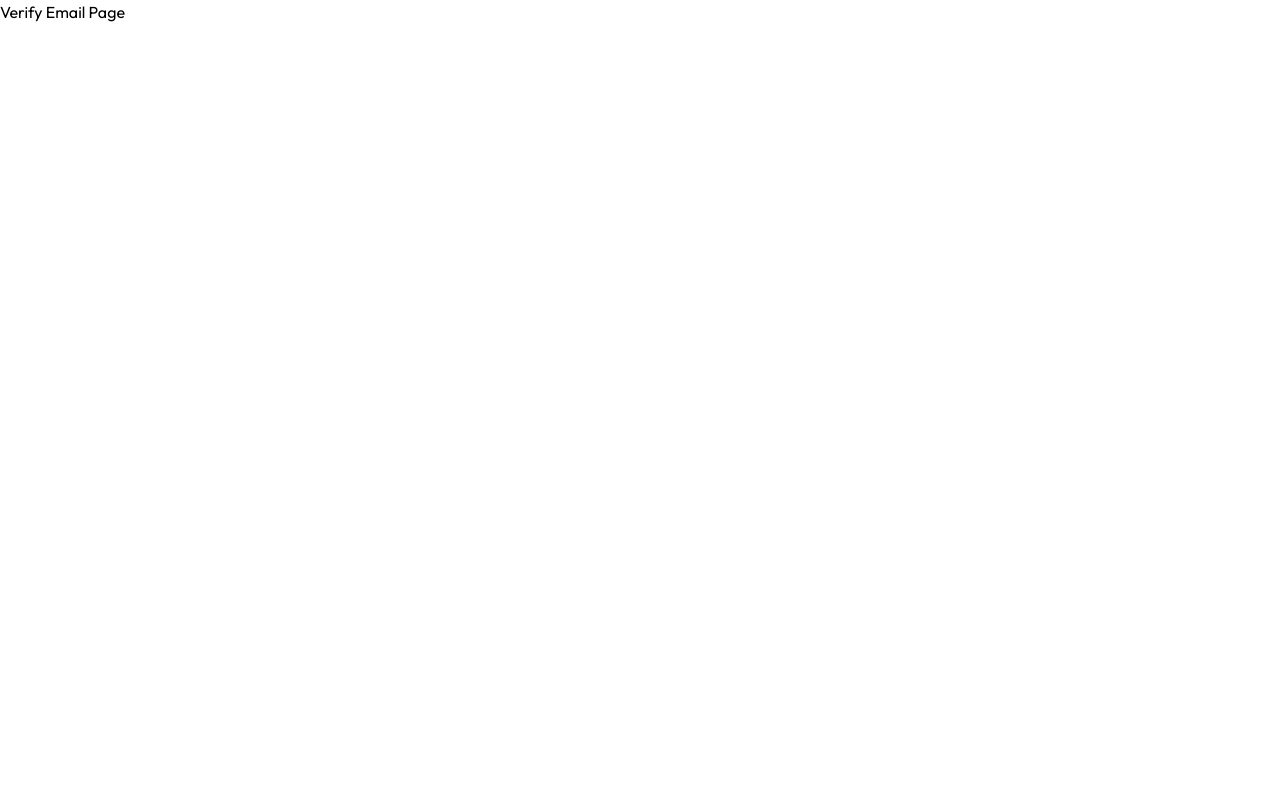
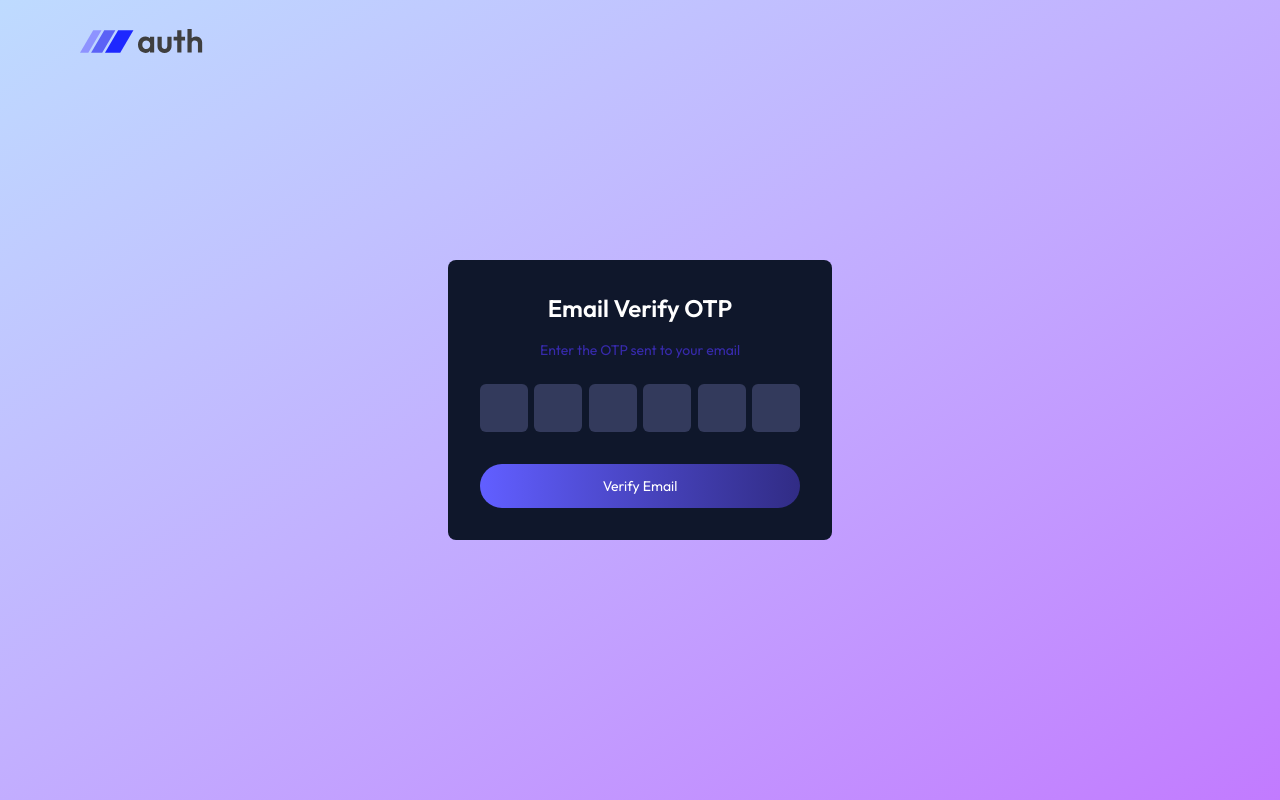
Before and after one commit to afthegreat/nodejsrtial, a React (Vite) app in the folder client/: page /verifyemail in a window 1280 px wide. Built offline with nearby package versions, Linux system fonts and the light colour scheme; no server answers.

Commit message:
verify email form is done with out functionality

```diff
--- a/client/src/pages/VerifyEmail.jsx
+++ b/client/src/pages/VerifyEmail.jsx
@@ -1,11 +1,65 @@
-import React from 'react'
+import React, { useRef } from 'react';
+import { useNavigate } from 'react-router-dom';
+import { assets } from '../assets/assets';
 
 const VerifyEmail = () => {
+  const navigate = useNavigate();
+  const inputRefs = useRef([]);
+
+  const handleChange = (e, index) => {
+    const value = e.target.value;
+    if (/^[0-9]$/.test(value)) {
+      if (index < 5) {
+        inputRefs.current[index + 1]?.focus();
+      }
+    } else {
+      e.target.value = ''; // only allow digits
+    }
+  };
+
+  const handleKeyDown = (e, index) => {
+    if (e.key === 'Backspace' && !e.target.value && index > 0) {
+      inputRefs.current[index - 1]?.focus();
+    }
+  };
+
   return (
-    <div>
-      <h1>Verify Email Page</h1>
+    <div className='flex items-center justify-center min-h-screen bg-gradient-to-br from-blue-200 to-purple-400'>
+      <img
+        onClick={() => navigate('/')}
+        src={assets.logo}
+        alt="Logo"
+        className='absolute left-5 sm:left-20 top-5 w-28 sm:w-32 cursor-pointer'
+      />
+
+      <form className='bg-slate-900 p-8 rounded-lg w-96 text-sm'>
+        <h1 className='text-white text-2xl font-semibold text-center mb-4'>Email Verify OTP</h1>
+        <p className='text-center mb-6 text-indigo-800'>Enter the OTP sent to your email</p>
+
+        <div className='flex justify-between mb-8'>
+          {Array(6).fill(0).map((_, index) => (
+            <input
+              key={index}
+              type="text"
+              maxLength="1"
+              className='w-12 h-12 bg-[#333A5C] text-white text-xl rounded-md text-center'
+              ref={(el) => (inputRefs.current[index] = el)}
+              onChange={(e) => handleChange(e, index)}
+              onKeyDown={(e) => handleKeyDown(e, index)}
+              required
+            />
+          ))}
+        </div>
+
+        <button
+          type="submit"
+          className='w-full py-3 bg-gradient-to-r from-indigo-500 to-indigo-900 text-white rounded-full'
+        >
+          Verify Email
+        </button>
+      </form>
     </div>
-  )
-}
+  );
+};
 
-export default VerifyEmail
+export default VerifyEmail;
```
